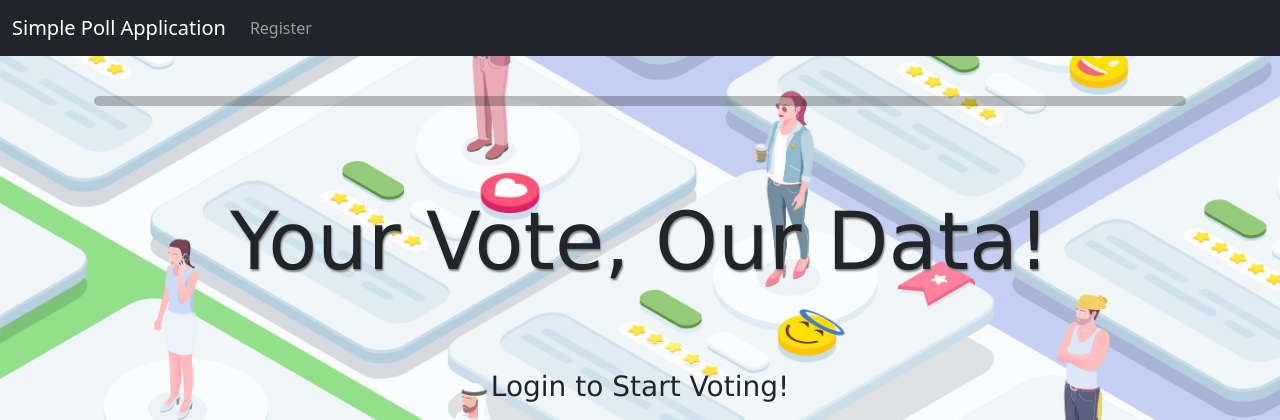
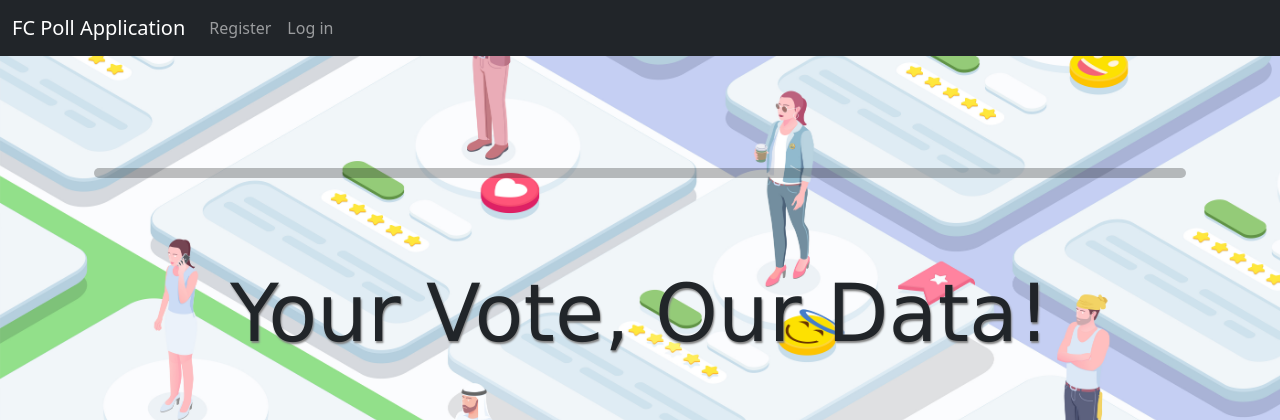
Before and after one commit to cagridurmaz/Poll_App_Project_2, a Django app: page / in a window 1280 px wide. Shown: the top 420 px of the page. Run offline with Django 4.2, Linux system fonts and the light colour scheme.

Commit message:
last_update

```diff
--- a/PollApp/templates/PollApp/base.html
+++ b/PollApp/templates/PollApp/base.html
@@ -14,17 +14,28 @@
 
 <nav class="navbar navbar-expand-lg navbar-dark bg-dark">
     <div class="container-fluid">
-        <a class="navbar-brand" href="{% url 'PollApp:home' %}">Simple Poll Application</a>
+        <a class="navbar-brand" href="{% url 'PollApp:index' %}">FC Poll Application</a>
         <button class="navbar-toggler" type="button" data-bs-toggle="collapse" data-bs-target="#navbarText"
                 aria-controls="navbarText" aria-expanded="false" aria-label="Toggle navigation">
             <span class="navbar-toggler-icon"></span>
         </button>
         <div class="collapse navbar-collapse" id="navbarText">
-            <ul class="navbar-nav me-auto mb-2 mb-lg-0">
+            <ul class="navbar-nav ml-auto">
+            {% if user.is_authenticated %}
+                <li class="nav-item">
+                    <p class="navbar-text">Hello, {{ user.username }}.</p>
+                </li>
+                <li class="nav-item">
+                    <a class="nav-link" href="{% url 'users:logout' %}">Log out</a>
+                </li>
+            {% else %}
                 <li class="nav-item">
                     <a class="nav-link" href="{% url 'users:register' %}">Register</a>
                 </li>
-            </ul>
+                <li class="nav-item">
+                    <a class="nav-link" href="{% url 'users:login' %}">Log in</a></li>
+            {% endif %}
+        </ul>
         </div>
     </div>
 </nav>
--- a/PollApp/templates/PollApp/index.html
+++ b/PollApp/templates/PollApp/index.html
@@ -13,14 +13,18 @@
                             background-size: cover;
                         }
                     </style>
-                <hr style ="height: 10px;
+                    <br>
+                    <br>
+                    <br>
+                    <hr style="height: 10px;
                             background-color: black;
                             border-radius: 7px 7px 7px 7px;
                             ">
                     <br>
                     <br>
                     <br>
-                <h1 style="font-family:verdana; font-size:500%; text-shadow: 1px 2px 2px rgba(128,128,128,1);" class="text-center">Your Vote, Our Data!</h1>
+                    <h1 style="font-family:verdana; font-size:500%; text-shadow: 1px 2px 2px rgba(128,128,128,1);"
+                        class="text-center">Your Vote, Our Data!</h1>
                     <br>
                     <br>
                     <br>
@@ -29,9 +33,10 @@
                     <br>
                     <br>
                     <div class="text-center">
-                    <a class="btn btn-outline-success" href="{% url 'PollApp:home' %}" role="button">Get Started !</a>
+                        <a class="btn btn-outline-success" href="{% url 'PollApp:home' %}" role="button">Get Started
+                            !</a>
                     </div>
-                <hr style ="height: 10px;
+                    <hr style="height: 10px;
                             background-color: black;
                             border-radius: 7px 7px 7px 7px;
                             ">
--- a/PollApp/templates/PollApp/poll_result.html
+++ b/PollApp/templates/PollApp/poll_result.html
@@ -12,7 +12,7 @@
         <div class="card">
             <div class="card-body">
                 {% for choice in choices_with_votes %}
-      <p>{{ choice.name }}    : {{ choice.total_votes }}</p>
+                    <p>{{ choice.name }} : {{ choice.total_votes }}</p>
                 {% endfor %}
             </div>
         </div>
--- a/PollApp/views.py
+++ b/PollApp/views.py
@@ -1,15 +1,18 @@
 from django.db.models import Count
 from django.shortcuts import render
 from PollApp.models import Poll, Choice, Vote
+from django.contrib.auth.decorators import login_required
 
 
 # Create your views here.
+
 
 def home_view(request):
     polls = Poll.objects.all()
     return render(request, template_name="PollApp/home.html", context={"polls": polls})
 
 
+@login_required
 def poll_view(request, poll_id):
     poll = Poll.objects.get(id=poll_id)
 
@@ -18,16 +21,17 @@ def poll_view(request, poll_id):
         choice = Choice.objects.get(id=choice_id)
         Vote.objects.create(poll=poll, choice=choice)
 
-        return render(request, template_name="PollApp/poll.html",
-                      context={"poll": poll, "success_message": "Voted Successfully"})
+        return render(request, template_name="PollApp/poll.html",context={"poll": poll, "success_message": "Voted Successfully"})
 
     return render(request, template_name="PollApp/poll.html", context={"poll": poll})
 
 
+@login_required
 def poll_result_view(request, poll_id):
     poll = Poll.objects.get(id=poll_id)
     choices_with_votes = Choice.objects.filter(related_polls=poll).annotate(total_votes=Count('votes'))
-    return render(request, template_name="PollApp/poll_result.html", context={"poll": poll, "choices_with_votes": choices_with_votes})
+    return render(request, template_name="PollApp/poll_result.html",
+                  context={"poll": poll, "choices_with_votes": choices_with_votes})
 
 
 def index_view(request):
--- a/PollProject/urls.py
+++ b/PollProject/urls.py
@@ -1,5 +1,6 @@
 from django.contrib import admin
 from django.urls import include, path
+
 
 urlpatterns = [
     path('admin/', admin.site.urls),
--- a/users/templates/registration/register.html
+++ b/users/templates/registration/register.html
@@ -5,6 +5,9 @@
     <h2>Register</h2>
     <form method="post" action="{% url 'users:register' %}">
         {% csrf_token %}
+
+
+
         <!-- Kullanıcı adı alanı -->
         <div class="form-group">
             <label for="username">Username:</label>
--- a/users/urls.py
+++ b/users/urls.py
@@ -1,9 +1,17 @@
 from django.urls import path, include
 from users import views
+
+from django.contrib.auth.views import LogoutView
+
+
+
 
 app_name = 'users'
 
 urlpatterns = [
     path('', include('django.contrib.auth.urls')),   # Kullanıcı girişi, çıkışı ve şifre sıfırlama işlemleri
-    path('register/', views.register, name='register')   # Registration page
+    path('register/', views.register, name='register'),  # Registration page
+    path('logged_out/', views.logout_success, name='logout'),
+    path('login/', views.login, name='login'),
+
 ]
```
Also changed, not shown: PollApp/templates/PollApp/poll.html (+6 -1 lines), users/templates/registration/logged_out.html (added, +12 -0 lines), users/views.py (+16 -4 lines), db.sqlite3. Lines whose indentation alone changed are shown as unchanged.
